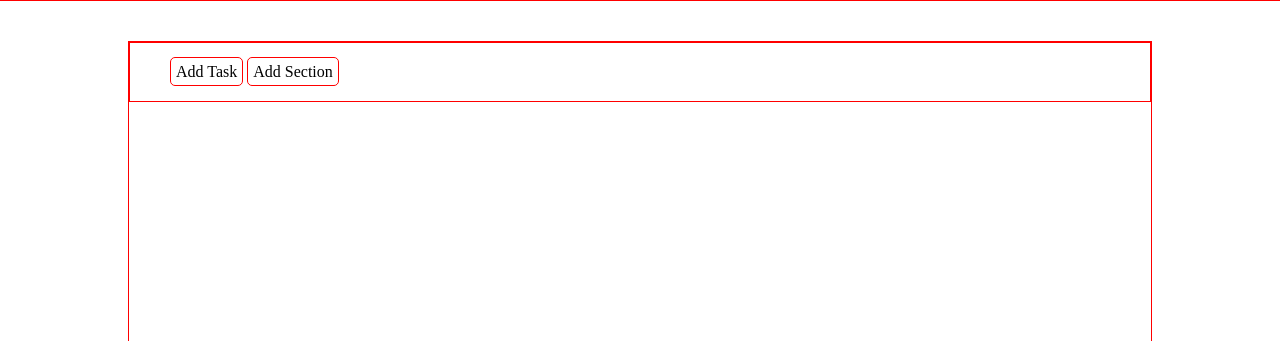
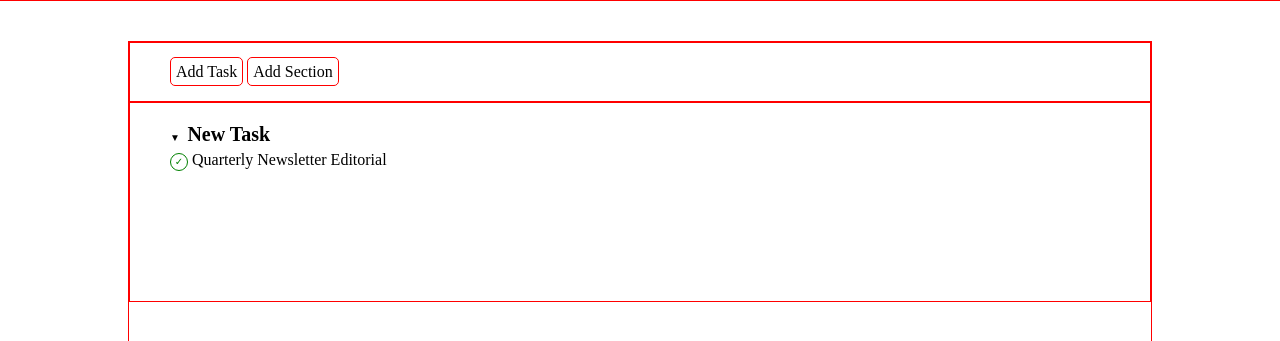
Before and after one commit to alessandro-baldassarre/html-css-toboolist, a plain HTML site: page index.html in a window 1280 px wide. Shown: the part 71-412 px from the top of the page. Drawn offline with Linux system fonts and the light colour scheme.

Commit message:
implentazione generale liste (header+contenuto)

```diff
--- a/css/style.css
+++ b/css/style.css
@@ -32,6 +32,7 @@
     margin: 40px auto;
 }
 
+/* header main */
 .header-container-main{
     border: 1px solid red;
     padding: 20px 40px;
@@ -43,3 +44,37 @@
     border-radius: 5px;
     padding: 5px;
 }
+/* sezioni aggiunte */
+.section-container{
+    border: 1px solid red;
+    height: 200px;
+    padding: 20px 40px;
+
+}
+
+.down-triangle{
+    margin-right: 5px;
+    font-size: 10px;
+}
+
+.section-header-name{
+    font-size: 20px;
+    font-weight: bold;
+}
+
+.section-list{
+    list-style-type: none;
+    margin: 5px 0 20px;
+}
+
+.entity-check-mark{
+    display: inline-block;
+    width: 18px;
+    height: 18px;
+    border: 1px solid green;
+    border-radius: 50%;
+    color: green;
+    text-align: center;
+    padding: 2px;
+    font-size: 10px;
+}
--- a/index.html
+++ b/index.html
@@ -36,8 +36,18 @@
             </header>
 
             <!-- sezioni aggiunte -->
+            <div class="section-container">
                 <section>
-                <header></header>
+                    <header>
+
+                        <span class="down-triangle">&#9660; </span>
+                        <span class="section-header-name">New Task</span>
+
+
+                    </header>
+                    <ul class="section-list">
+                        <li><span class="entity-check-mark">&#10003;</span> Quarterly Newsletter <span class="type-list">Editorial</span></li>
+                    </ul>
 
 
                 </section>
@@ -59,6 +69,7 @@
 
 
                 </section>
+            </div>
 
 
         </div>
```
Lines whose indentation alone changed are shown as unchanged.
